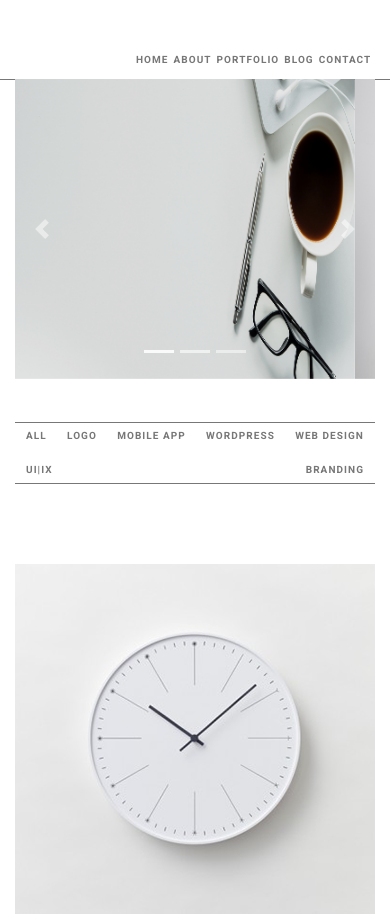
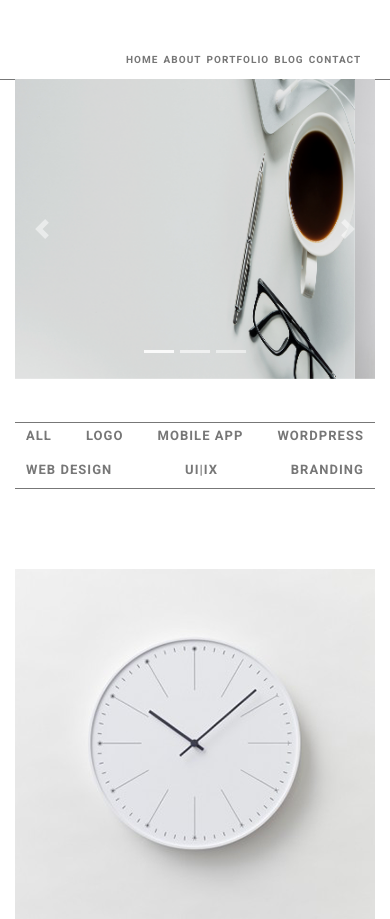
Before and after one commit to Zh1gul/MyProject, a plain HTML site: page index.html in a window 390 px wide. Shown: the top 919 px of the page. Drawn offline with nearby package versions, Linux system fonts and the light colour scheme.

Commit message:
главная страница полностью адаптирована под телефоны

```diff
--- a/sass/blocks/_footer.sass
+++ b/sass/blocks/_footer.sass
@@ -40,3 +40,7 @@
 .facebook
   &-logo
     width: 28px
+@media ( max-width: 500px )
+  .footer
+    &-letter
+      font-size: 10px
--- a/sass/blocks/_menu.sass
+++ b/sass/blocks/_menu.sass
@@ -88,9 +88,12 @@
     &__links
       font-size: 10px
 @media ( max-width: 500px )
+  .navbar
+    &-logo
+      margin-left: -10px
   .menu
-    &-line
-      margin-bottom: 0
+    &-line-2
+      margin-top: 5px
     &-wrap
       margin: auto
       width: 350px
@@ -98,4 +101,4 @@
       align-content: space-between
       height: 60px
     &__links
-      font-size: 10px
+      font-size: 13px
```
Also changed, not shown: css/style.css, 1 other file.
